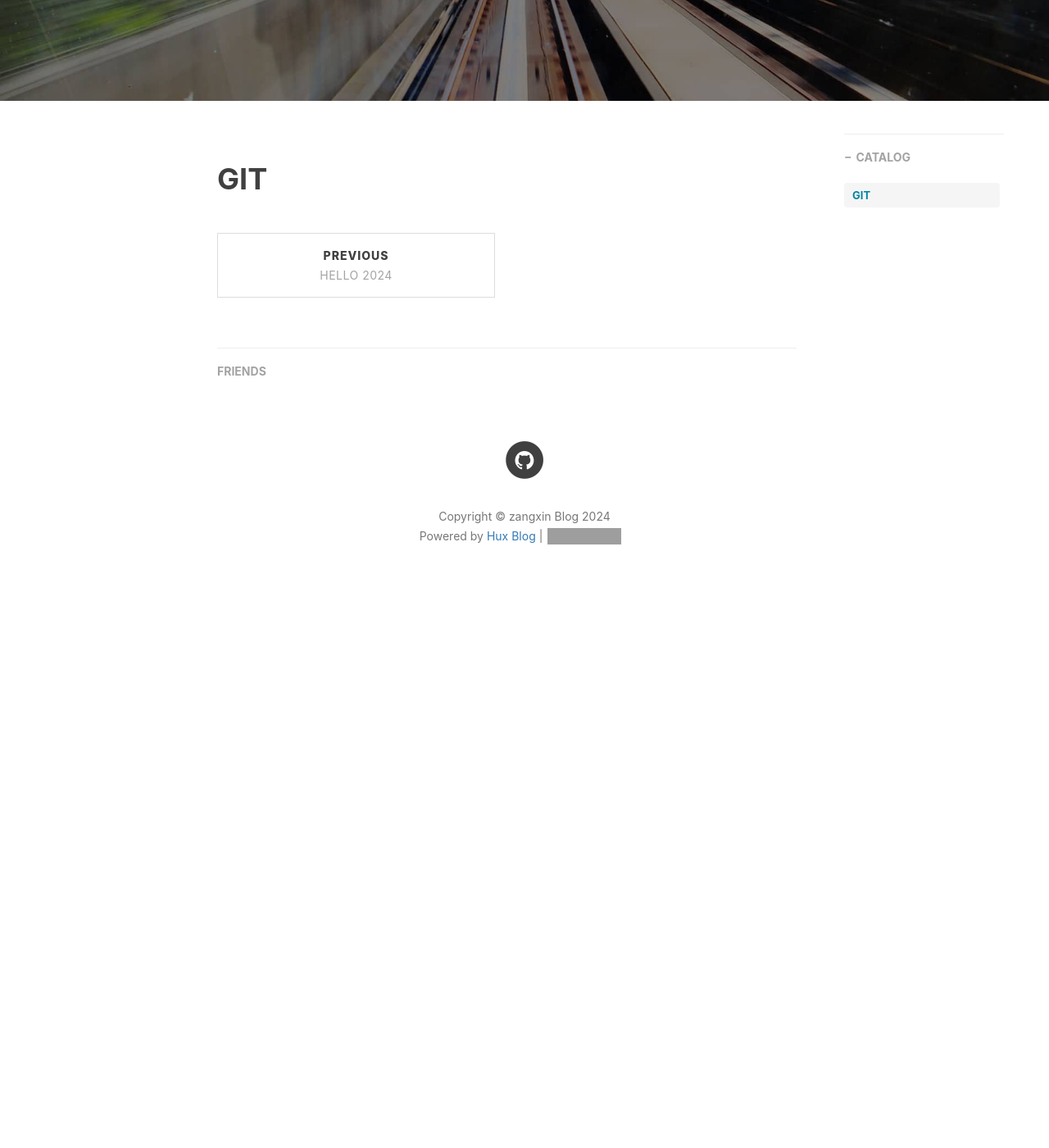
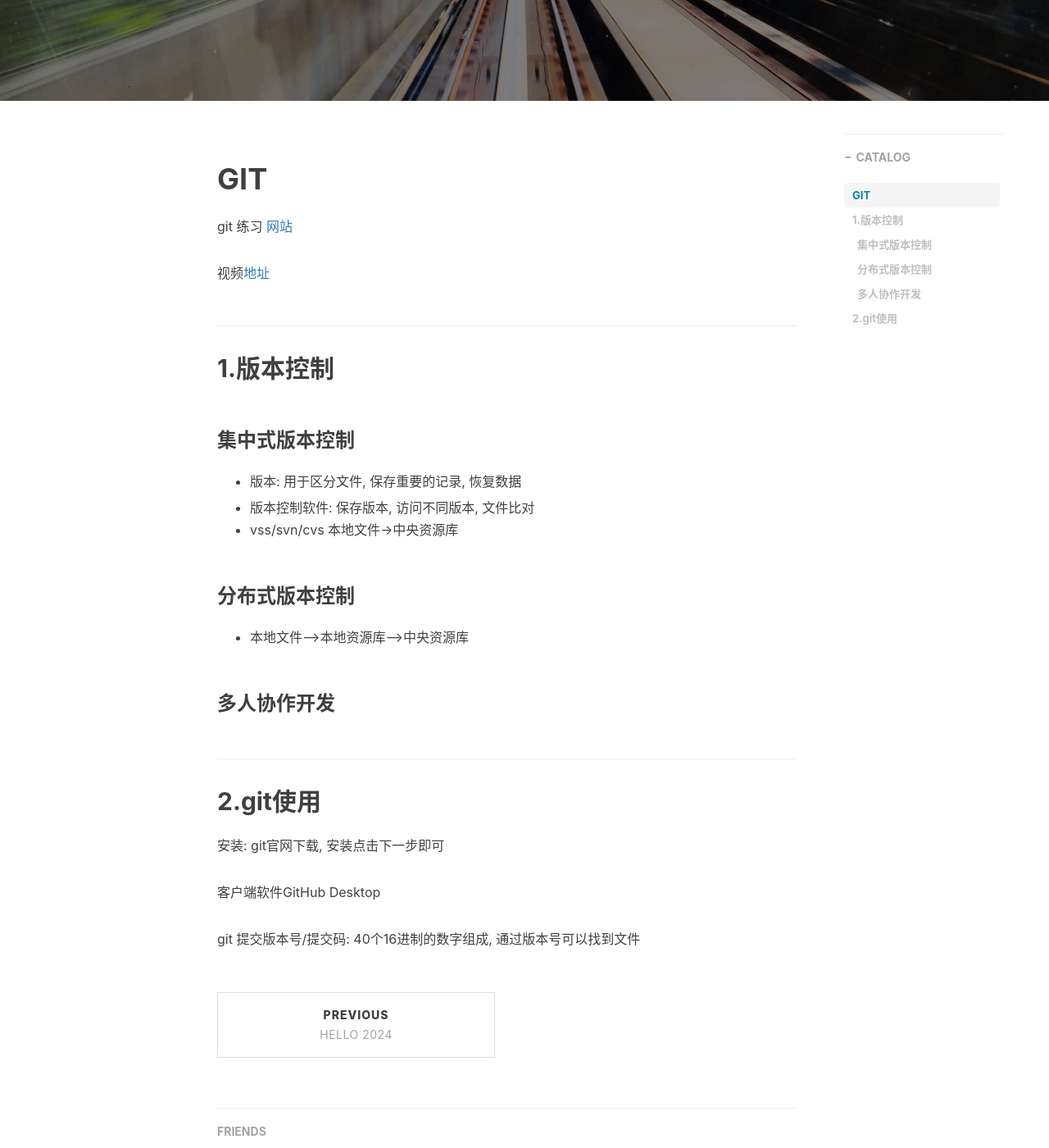
Before and after one commit to zangxin51/zangxin51.github.io, a Jekyll site: the page built from _posts/2024-07-30-git.markdown, in a window 1280 px wide and 1400 px high, scrolled down 366 px. Shown: the whole window at 82% size. Built offline with Jekyll 4.4.1, drawn with Linux system fonts in a browser that asks for light colours; nearby versions of some CDN libraries; comment, search, counter and statistics services are not loaded; before the commit the page ends 1124 px from its top, so only the background shows below that; grey boxes are pictures that could not be loaded.

Commit message:
Update 2024-07-30-git.markdown

```diff
--- a/_posts/2024-07-30-git.markdown
+++ b/_posts/2024-07-30-git.markdown
@@ -10,3 +10,32 @@ tags:
 ---
 
 # GIT
+
+git 练习 [网站]([****]    https://learngitbranching.js.org/?locale=zh_CN)
+
+视频[地址](https://www.bilibili.com/video/BV1wm4y1z7Dg)
+
+
+
+## 1.版本控制
+
+### 集中式版本控制
+
+- 版本: 用于区分文件, 保存重要的记录, 恢复数据
+
+- 版本控制软件: 保存版本, 访问不同版本, 文件比对
+- vss/svn/cvs 本地文件->中央资源库
+
+### 分布式版本控制
+
+- 本地文件-->本地资源库-->中央资源库
+
+### 多人协作开发
+
+## 2.git使用
+
+安装: git官网下载, 安装点击下一步即可
+
+客户端软件GitHub Desktop
+
+git 提交版本号/提交码: 40个16进制的数字组成, 通过版本号可以找到文件
```
